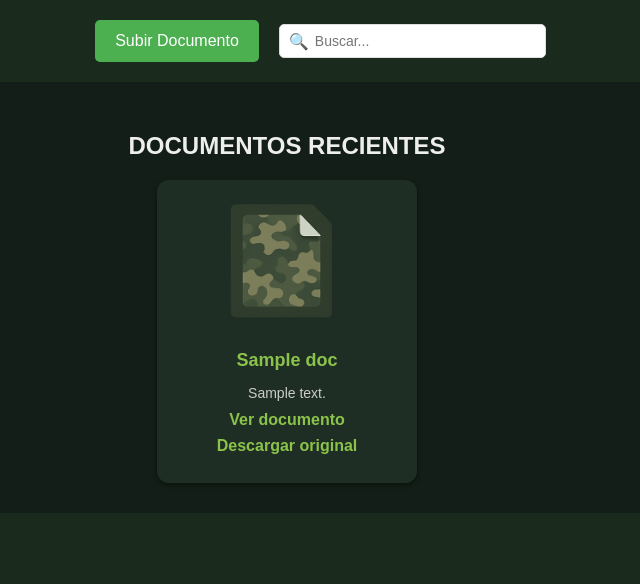
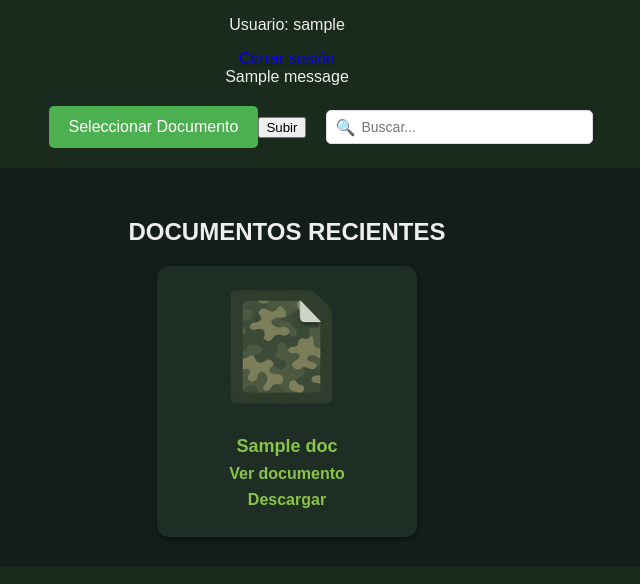
Before and after one commit to lattaalvaro/documentos, a Flask app: template templates/index.html in a window 1280 px wide. Shown: the part 156-740 px from the top of the page, without its empty margins (353-993 px from the left). Run offline with Flask 3, Linux system fonts and the light colour scheme; the visitor is signed in with stand-in values (Sample User, id 1); the template is opened without the code that fills it: most values are stand-ins (such as "Sample title", 1, 10 or a date in 2020); one stand-in notice (Sample message) is shown.

Commit message:
Update index.html

```diff
--- a/templates/index.html
+++ b/templates/index.html
@@ -12,12 +12,29 @@
         <h1>CENTRO MILITAR<br>DE DOCUMENTOS</h1>
     </header>
 
+    <div class="user-info">
+        {% if session.user %}
+        <p>Usuario: {{ session.user }}</p>
+        <a href="{{ url_for('logout') }}" class="btn-logout">Cerrar sesión</a>
+        {% endif %}
+    </div>
+
+    {% with messages = get_flashed_messages(with_categories=true) %}
+        {% if messages %}
+            <div class="flash-messages">
+                {% for category, message in messages %}
+                    <div class="alert alert-{{ category }}">{{ message }}</div>
+                {% endfor %}
+            </div>
+        {% endif %}
+    {% endwith %}
+
     <div class="upload-search-container">
         <form class="upload-form" action="{{ url_for('upload') }}" method="POST" enctype="multipart/form-data">
-            <input type="file" name="file" id="fileInput" onchange="this.form.submit()">
-            <label for="fileInput" class="upload-btn">Subir Documento</label>
+            <input type="file" name="file" id="fileInput">
+            <label for="fileInput" class="upload-btn">Seleccionar Documento</label>
+            <button type="submit" class="submit-btn">Subir</button>
         </form>
-
         <div class="search-container">
             <div class="search-box">
                 <input type="text" id="searchInput" onkeyup="searchDocuments()" placeholder="Buscar...">
@@ -27,51 +44,56 @@
 
     <section class="recent-docs">
         <h2>DOCUMENTOS RECIENTES</h2>
-        <div class="doc-list">
+        <div class="doc-list" id="documentsList">
+            {% if dropbox_files %}
                 {% for doc in dropbox_files %}
                 <div class="doc-card">
                     <img src="{{ url_for('static', filename='images/doc_icon.png') }}" alt="Icono Documento">
                     <h3>{{ doc.title }}</h3>
-                <p>{{ doc.description }}</p>
-                <a href="javascript:void(0);" onclick="openViewerModal('{{ doc.embed_url }}')">Ver documento</a>
-                <a href="{{ doc.download_url }}" class="btn btn-primary" download>Descargar original</a>
+                    <div class="doc-actions">
+                        <a href="{{ url_for('preview', file_id=doc.file_id) }}" class="btn view-btn" target="_blank">Ver documento</a>
+                        <a href="{{ doc.url }}" class="btn download-btn" download>Descargar</a>
+                    </div>
                 </div>
                 {% endfor %}
+            {% else %}
+                <p class="no-docs">No hay documentos disponibles.</p>
+            {% endif %}
         </div>
     </section>
 
-    <div class="modal" id="viewerModal">
-        <span class="close-btn" onclick="closeViewerModal()">&times;</span>
-        <iframe id="viewerIframe" width="100%" height="600px" frameborder="0"></iframe>
-    </div>
-
     <script>
-        function openViewerModal(fileUrl) {
-            const iframe = document.getElementById('viewerIframe');
-            iframe.src = `https://docs.google.com/gview?url=${fileUrl}&embedded=true`;
-            document.getElementById('viewerModal').style.display = 'block';
-        }
-
-        function closeViewerModal() {
-            const modal = document.getElementById('viewerModal');
-            const iframe = document.getElementById('viewerIframe');
-            iframe.src = '';
-            modal.style.display = 'none';
-        }
-
         function searchDocuments() {
             const query = document.getElementById("searchInput").value.toLowerCase();
             const docCards = document.querySelectorAll(".doc-card");
+
             docCards.forEach(card => {
                 const title = card.querySelector("h3").textContent.toLowerCase();
                 card.style.display = title.includes(query) ? "block" : "none";
             });
+
+            // Mostrar mensaje si no hay resultados
+            const visibleCards = document.querySelectorAll(".doc-card[style='display: block']");
+            const noResults = document.getElementById("no-results");
+
+            if (visibleCards.length === 0 && query !== "") {
+                if (!noResults) {
+                    const message = document.createElement("p");
+                    message.id = "no-results";
+                    message.className = "no-results";
+                    message.textContent = "No se encontraron documentos que coincidan con la búsqueda.";
+                    document.getElementById("documentsList").appendChild(message);
+                }
+            } else if (noResults) {
+                noResults.remove();
+            }
         }
 
-        document.addEventListener('keydown', function(event) {
-            if (event.key === 'Escape') {
-                closeViewerModal();
-            }
+        // Para mostrar el nombre del archivo seleccionado
+        document.getElementById('fileInput').addEventListener('change', function() {
+            const fileName = this.files[0]?.name || 'Ningún archivo seleccionado';
+            const label = document.querySelector('label[for="fileInput"]');
+            label.textContent = fileName.length > 20 ? fileName.substring(0, 17) + '...' : fileName;
         });
     </script>
 </body>
```
Lines whose indentation alone changed are shown as unchanged.
